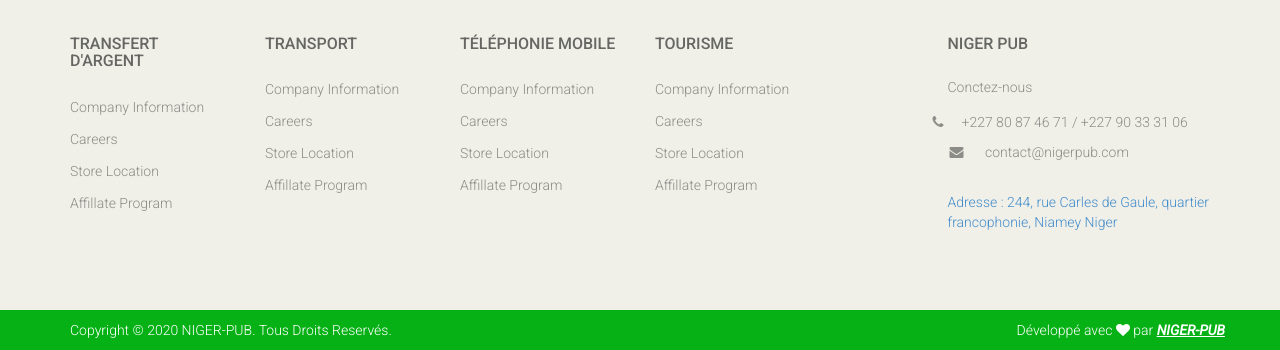
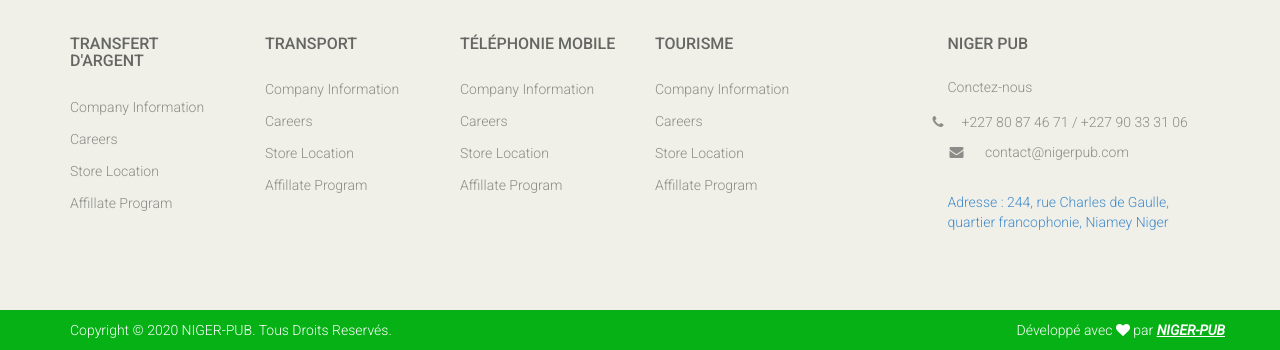
Before and after one commit to Boubacar1/nigerpub, a Laravel app: page / in a window 1280 px wide. Shown: the part 1036-1386 px from the top of the page. Run offline with Laravel 8, Linux system fonts and the light colour scheme; data that the repository does not hold is empty.

Commit message:
misesajour

```diff
--- a/resources/views/layout.blade.php
+++ b/resources/views/layout.blade.php
@@ -446,7 +446,7 @@
 								<li><a href="#"><i class="fa fa-envelope"></i> contact@nigerpub.com</a></li>
 							</ul>
 						</div>
-						<p><a href="#">Adresse : 244, rue Carles de Gaule, quartier francophonie, Niamey Niger</a></p>
+						<p><a href="#">Adresse : 244, rue Charles de Gaulle, quartier francophonie, Niamey Niger</a></p>
 							</form>
 						</div>
 					</div>
```
